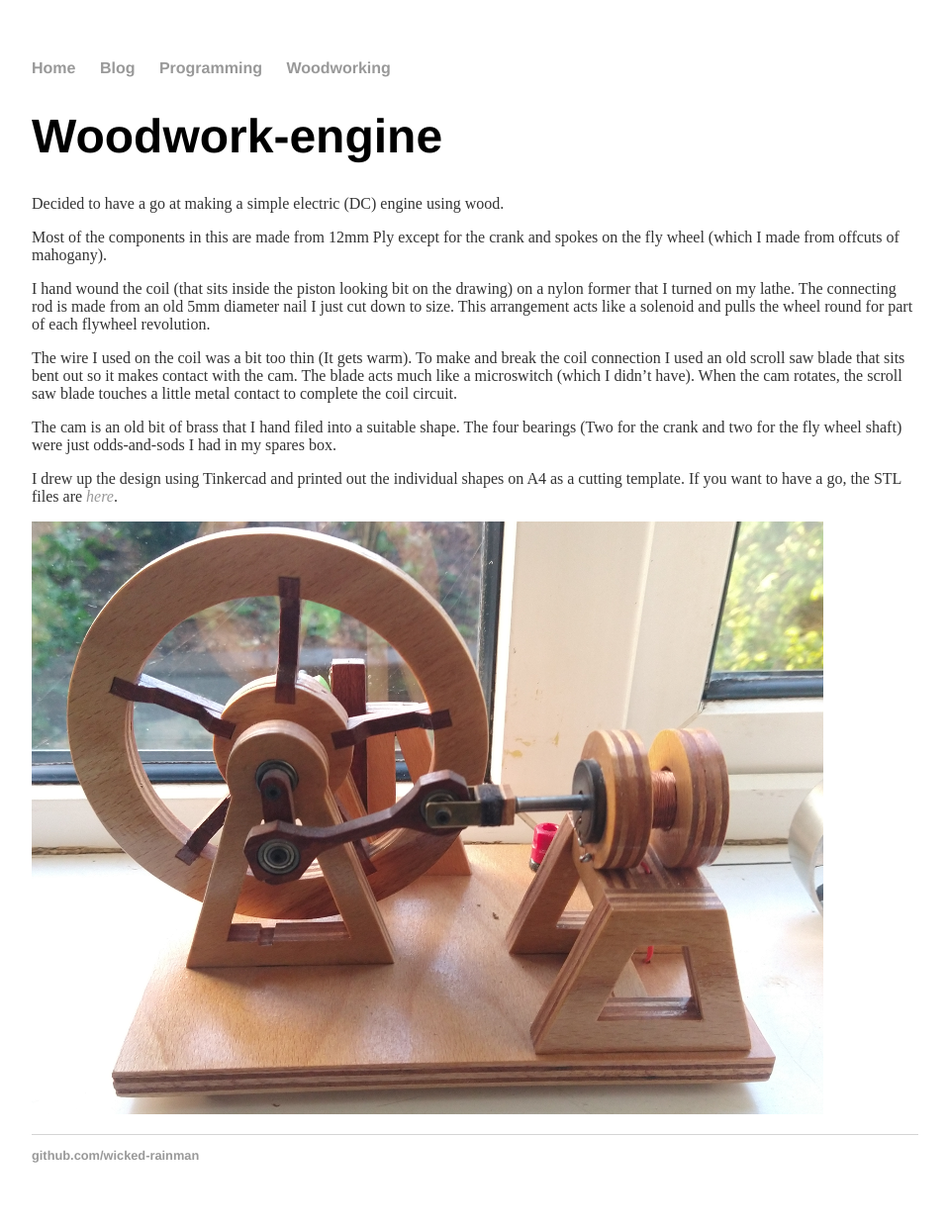
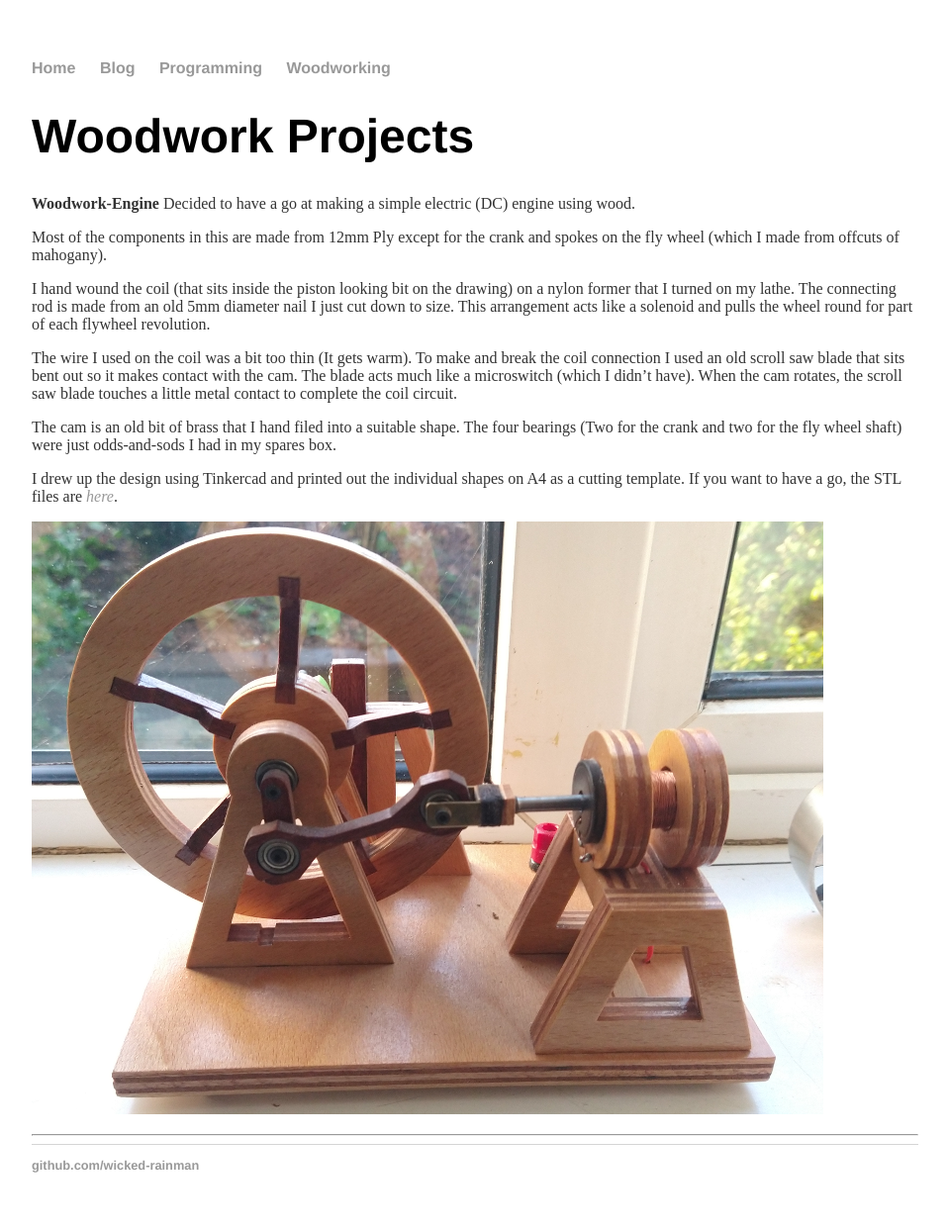
Before and after one commit to wicked-rainman/wicked-rainman.github.io, a Jekyll site: the page built from woodwork/index.md, in a window 1280 px wide. Shown: the whole page at 99% size, without its empty margins (160-1119 px from the left). Built offline with Jekyll 4.4.1, drawn with Linux system fonts in a browser that asks for light colours; our own code applies the rules of GitHub Pages for plain Markdown files.

Commit message:
Update index.md

```diff
--- a/woodwork/index.md
+++ b/woodwork/index.md
@@ -1,5 +1,7 @@
 
-# Woodwork-engine
+# Woodwork Projects
+
+__Woodwork-Engine__
 Decided to have a go at making a simple electric (DC) engine using wood.
 
 Most of the components in this are made from 12mm Ply except for the crank and spokes on the fly wheel (which I made from offcuts of mahogany).
@@ -14,3 +16,5 @@ The cam is an old bit of brass that I hand filed into a suitable shape. The four
 I drew up the design using Tinkercad and printed out the individual shapes on A4 as a cutting template. If you want to have a go, the STL files are [_here_](https://github.com/wicked-rainman/Woodwork-engine).
 
 ![](/pictures/Engine.png "Plywood engine")
+
+-------------------------
```
